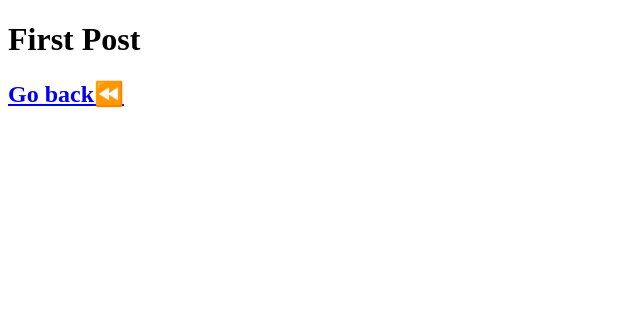
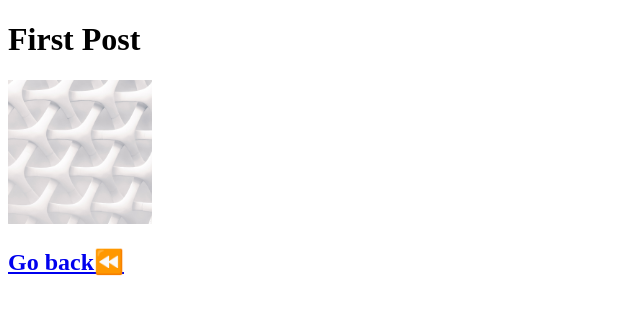
Before and after one commit to OnurYurteri/first-next, a Next.js app: page /posts/first-post in a window 1280 px wide. Shown: the top 314 px of the page, without its empty margins (0-640 px from the left). Built offline with nearby package versions, Linux system fonts and the light colour scheme.

Commit message:
feat: add and show image

```diff
--- a/pages/posts/first-post.js
+++ b/pages/posts/first-post.js
@@ -1,9 +1,20 @@
 import Link from 'next/link'
+import Image from 'next/image';
+
+const YourComponent = () => (
+    <Image
+        src="/images/profile.png" // Route of the image file
+        height={144} // Desired size with correct aspect ratio
+        width={144} // Desired size with correct aspect ratio
+        alt="Your Name"
+    />
+);
 
 export default function FirstPost() {
   return (
     <>
       <h1>First Post</h1>
+      <YourComponent />
       <h2>
         <Link href="/">Go back⏪</Link>
       </h2>
```
Also changed, not shown: public/images/profile.png (added).
